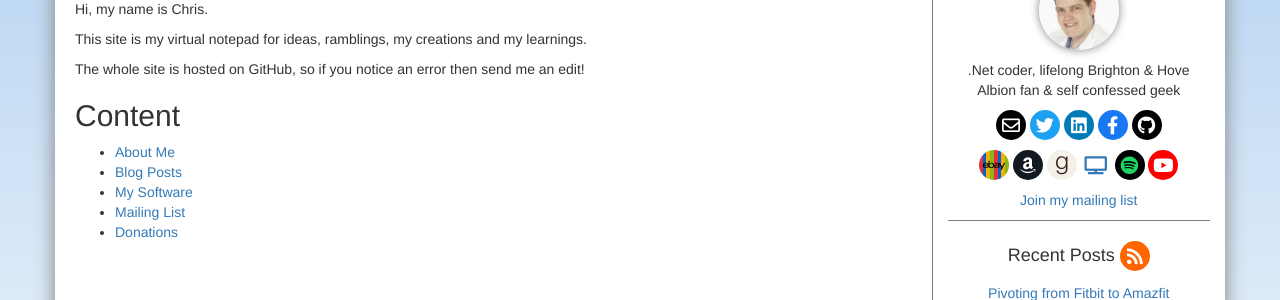
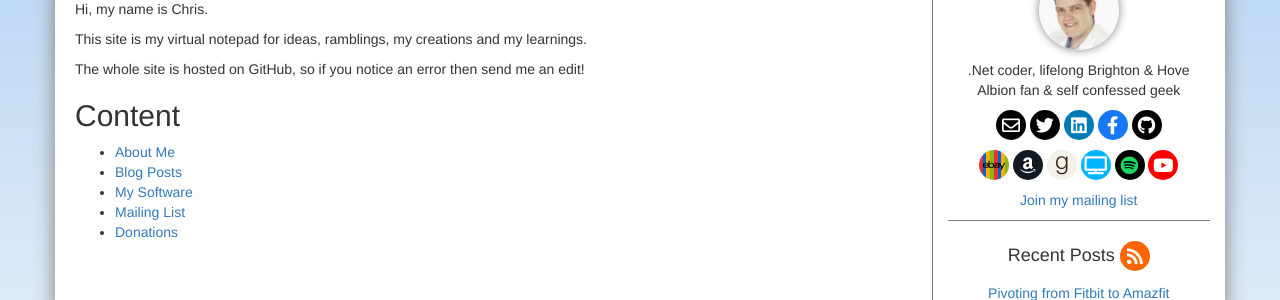
Before and after one commit to BlythMeister/blyth.me.uk, a Jekyll site: the page built from index.md, in a window 1280 px wide. Shown: the part 225-525 px from the top of the page. Built offline with Jekyll 4.4.1, drawn with Linux system fonts in a browser that asks for light colours; nearby versions of some CDN libraries.

Commit message:
Style X and Simkl sidebar icons
Co-authored-by: BlythMeister <1046836+BlythMeister@users.noreply.github.com>

```diff
--- a/_includes/sidebar.html
+++ b/_includes/sidebar.html
@@ -10,7 +10,7 @@
     </div>
     <div class="icons">
         <a target="_blank" href="mailto:chris@blyth.me.uk" class="far fa-envelope"></a>
-        <a target="_blank" href="https://x.com/BlythMeister" class="fab fa-twitter" title="X"></a>
+        <a target="_blank" href="https://x.com/BlythMeister" class="fab fa-twitter icon-x" title="X"></a>
         <a target="_blank" href="https://www.linkedin.com/in/chris-blyth/" class="fab fa-linkedin"></a>
         <a target="_blank" href="https://www.facebook.com/blythmeister/" class="fab fa-facebook-f"></a>
         <a target="_blank" href="https://github.com/BlythMeister" class="fab fa-github"></a>
@@ -19,7 +19,7 @@
         <a target="_blank" href="https://www.ebay.co.uk/usr/blyth_meister" class="fab fa-ebay"></a>
         <a target="_blank" href="https://www.amazon.co.uk/gp/profile/amzn1.account.AFHXXI3AAWF42IIBKLD3VYLFOT7A" class="fab fa-amazon"></a>
         <a target="_blank" href="https://www.goodreads.com/user/show/4921874-chris-blyth" class="fab fa-goodreads-g"></a>
-        <a target="_blank" href="https://simkl.com/7934617/" class="fas fa-tv" title="Simkl"></a>
+        <a target="_blank" href="https://simkl.com/7934617/" class="fas fa-tv icon-simkl" title="Simkl"></a>
         <a target="_blank" href="https://open.spotify.com/user/BlythMeister" class="fab fa-spotify"></a>
         <a target="_blank" href="https://www.youtube.com/channel/UC75NXNugjDXbboQcsc7y1tg" class="fab fa-youtube"></a>
     </div>
--- a/css/styles.css
+++ b/css/styles.css
@@ -185,7 +185,7 @@ a.far:hover {
 }
 
 .fab.fa-twitter {
-    background: #1DA1F2;
+    background: #000000;
     color: #FFFFFF;
 }
 
@@ -244,6 +244,16 @@ a.far:hover {
     color: #000000;
 }
 
+.icon-x {
+    background: #000000;
+    color: #FFFFFF;
+}
+
+.icon-simkl {
+    background: #00B4FF;
+    color: #FFFFFF;
+}
+
 @media (max-width:990px) {
     .gist {
         display: none;
```
